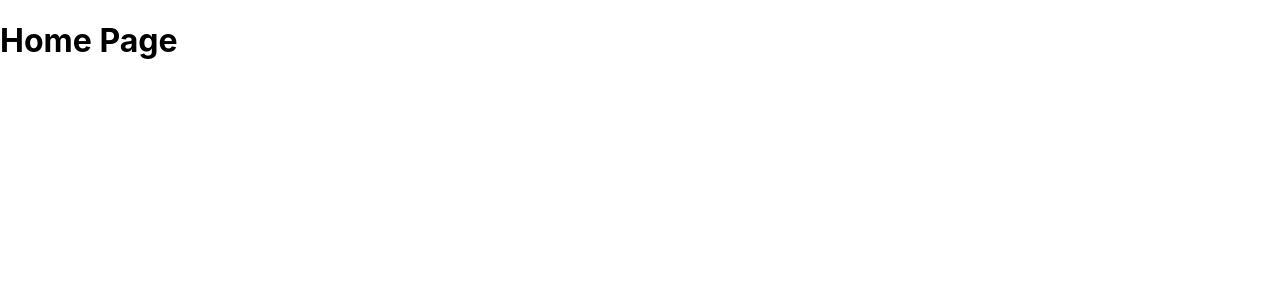
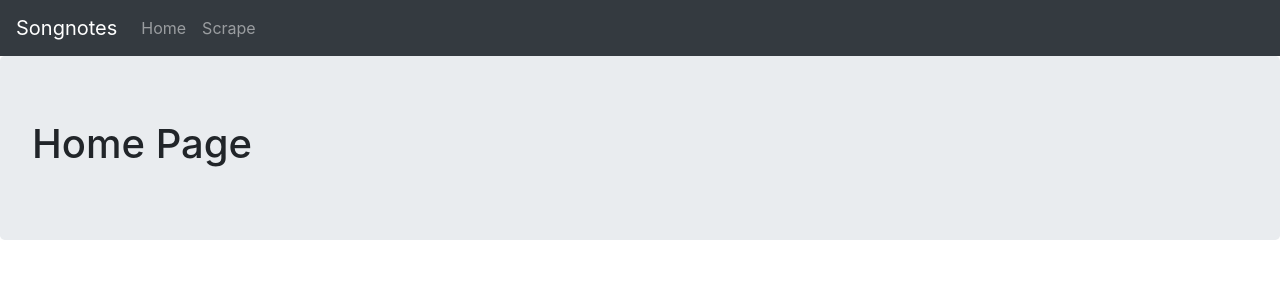
Before and after one commit to Wcarpenter96/songnotes, a React (Create React App) app in the folder client/: page / in a window 1280 px wide. Shown: the top 300 px of the page. Built offline with nearby package versions, Linux system fonts and the light colour scheme.

Commit message:
react bootstrap integration and nav, home created

```diff
--- a/client/public/index.html
+++ b/client/public/index.html
@@ -1,14 +1,12 @@
 <!DOCTYPE html>
 <html lang="en">
+
 <head>
   <meta charset="utf-8" />
   <link rel="icon" href="%PUBLIC_URL%/favicon.ico" />
   <meta name="viewport" content="width=device-width, initial-scale=1" />
   <meta name="theme-color" content="#000000" />
-    <meta
-      name="description"
-      content="Web site created using create-react-app"
-    />
+  <meta name="description" content="Web site created using create-react-app" />
   <link rel="apple-touch-icon" href="logo192.png" />
   <!--
       manifest.json provides metadata used when your web app is installed on a
@@ -24,8 +22,11 @@
       work correctly both with client-side routing and a non-root public URL.
       Learn how to configure a non-root public URL by running `npm run build`.
     -->
+  <link rel="stylesheet" href="https://maxcdn.bootstrapcdn.com/bootstrap/4.3.1/css/bootstrap.min.css"
+    integrity="sha384-ggOyR0iXCbMQv3Xipma34MD+dH/1fQ784/j6cY/iJTQUOhcWr7x9JvoRxT2MZw1T" crossorigin="anonymous" />
   <title>React App</title>
 </head>
+
 <body>
   <noscript>You need to enable JavaScript to run this app.</noscript>
   <div id="root"></div>
@@ -40,4 +41,5 @@
       To create a production bundle, use `npm run build` or `yarn build`.
     -->
 </body>
+
 </html>
--- a/client/src/App.js
+++ b/client/src/App.js
@@ -1,5 +1,6 @@
 import React from "react";
 import Home from "./containers/Home";
+import Nav from "./components/Nav";
 import { BrowserRouter as Router, Route, Switch } from "react-router-dom";
 
 
@@ -7,7 +8,7 @@ function App() {
   return (
       <Router>
         <div>
-        {/* <Nav /> */}
+        <Nav />
         <Switch>
           <Route exact path="/" component={Home} />
           {/* <Route exact path="/books" component={Books} />
--- a/client/src/components/Nav/index.js
+++ b/client/src/components/Nav/index.js
@@ -0,0 +1,18 @@
+import React from 'react';
+import { Nav } from 'react-bootstrap';
+import { Navbar } from 'react-bootstrap';
+import { Link } from 'react-router-dom';
+
+export default (props) => {
+    return (
+        <div>
+            <Navbar bg="dark" variant="dark">
+                <Link to='/'> <Navbar.Brand>Songnotes</Navbar.Brand></Link>
+                <Nav className="mr-auto">
+                    <Nav.Link href='/'>Home</Nav.Link>
+                    <Nav.Link href='/scrape'>Scrape</Nav.Link>
+                </Nav>
+            </Navbar>
+        </div>
+    )
+}
--- a/client/src/index.js
+++ b/client/src/index.js
@@ -3,6 +3,7 @@ import ReactDOM from 'react-dom';
 import './index.css';
 import App from './App';
 import * as serviceWorker from './serviceWorker';
+import 'bootstrap/dist/css/bootstrap.min.css';
 
 ReactDOM.render(<App />, document.getElementById('root'));
 
--- a/package.json
+++ b/package.json
@@ -21,6 +21,7 @@
   },
   "dependencies": {
     "axios": "^0.18.1",
+    "bootstrap": "^4.3.1",
     "cheerio": "^1.0.0-rc.3",
     "express": "^4.17.1",
     "if-env": "^1.0.4",
```
Also changed, not shown: 1 other file (tests, documents, lock files or other folders). Lines whose indentation alone changed are shown as unchanged.
